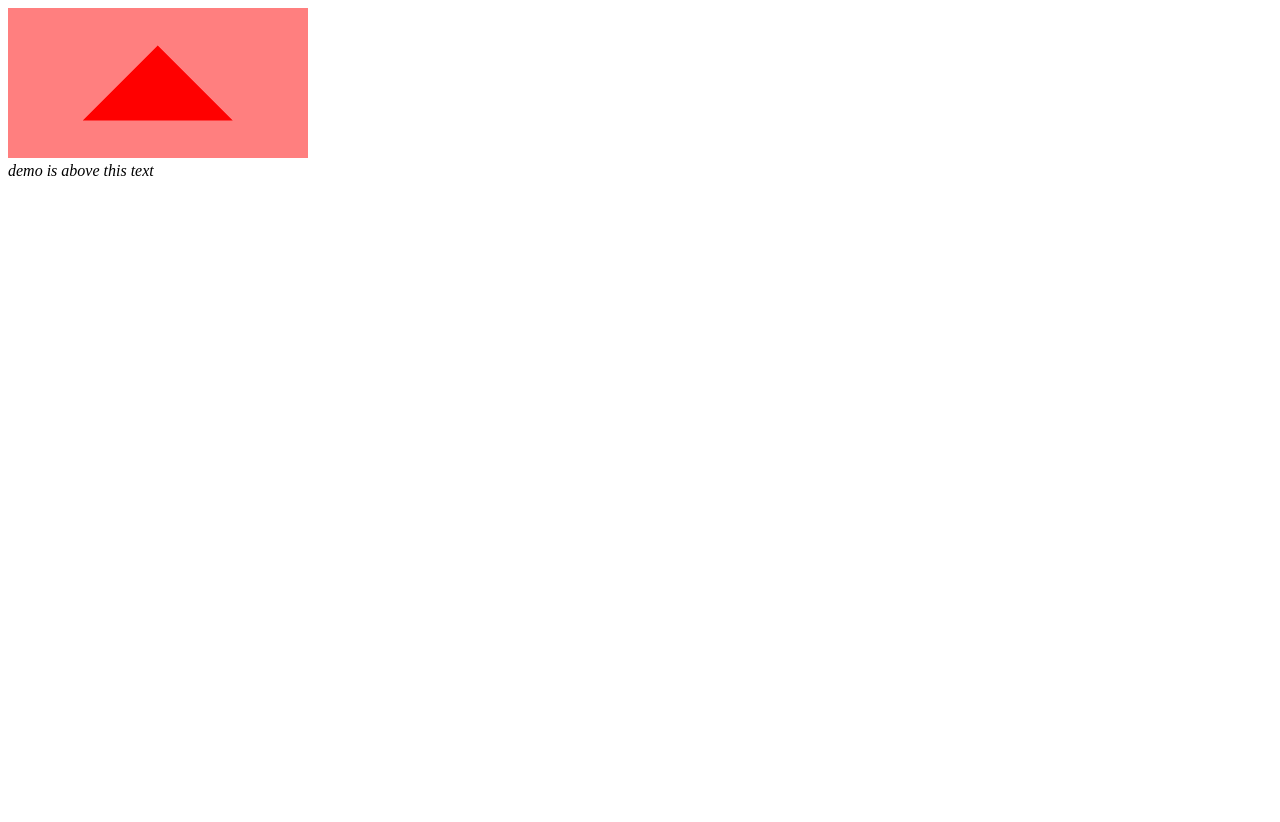
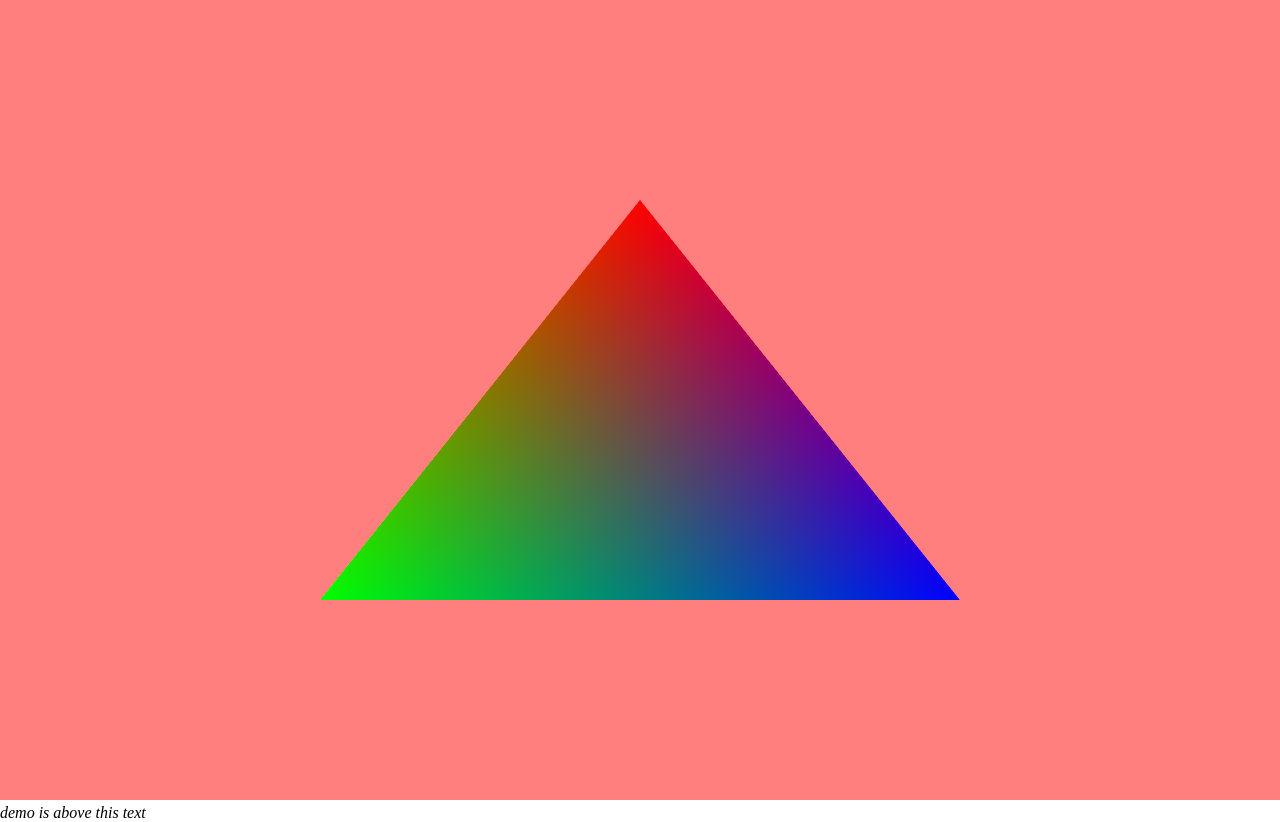
Before and after one commit to akami2733/webgl, a plain HTML site: page index.html in a window 1280 px wide. Before the commit the page ends 800 px from the top, so only its background shows below. Drawn offline with Linux system fonts and the light colour scheme.

Commit message:
adding color to vertex

```diff
--- a/app.js
+++ b/app.js
@@ -2,23 +2,29 @@ var vertexShaderText = [
     'precision mediump float;',
     '',
     'attribute vec2 vertPosition;',
+    'attribute vec3 vertColor;',
+    'varying vec3 fragColor;',
+    'uniform float screenWidth;',
     '',
     'void main() {',
+    'fragColor = vertColor;',
     'gl_Position = vec4(vertPosition, 0.0, 1.0);',
     '}'
 ].join('\n')
 
 var fragmentShaderText = [
     'precision mediump float;',
+    'varying vec3 fragColor;',
     '',
     'void main() {',
-    'gl_FragColor = vec4(1.0, 0.0, 0.0, 1.0);',
+    'gl_FragColor = vec4(fragColor, 1.0);',
     '}'
 ].join('\n')
 
 var InitDemo = function() {
-    console.log('333')
     var canvas = document.getElementById('game_surface')
+    canvas.width = window.innerWidth
+    canvas.height = window.innerHeight
     var gl = canvas.getContext('webgl')
     if (!gl) {
         gl = canvas.getContext('experimental-webgl')
@@ -66,25 +72,35 @@ var InitDemo = function() {
     }
 
     var triangleVertices = [
-        0.0, 0.5,
-        -0.5, -0.5,
-        0.5, -0.5
+        0.0, 0.5, 1.0, 0.0, 0.0,
+        -0.5, -0.5, 0.0, 1.0, 0.0,
+        0.5, -0.5, 0.0, 0.0, 1.0
     ]
     var triangleVertexBufferObject = gl.createBuffer()
     gl.bindBuffer(gl.ARRAY_BUFFER, triangleVertexBufferObject)
     gl.bufferData(gl.ARRAY_BUFFER, new Float32Array(triangleVertices), gl.STATIC_DRAW)
 
     var positionAttribLocation = gl.getAttribLocation(program, 'vertPosition')
+    var colorAttribLocation = gl.getAttribLocation(program, 'vertColor')
     gl.vertexAttribPointer(
         positionAttribLocation,
         2,
         gl.FLOAT,
         gl.FALSE,
-        2 * Float32Array.BYTES_PER_ELEMENT,
+        5 * Float32Array.BYTES_PER_ELEMENT,
         0
+    )
+    gl.vertexAttribPointer(
+        colorAttribLocation,
+        3,
+        gl.FLOAT,
+        gl.FALSE,
+        5 * Float32Array.BYTES_PER_ELEMENT,
+        2 * Float32Array.BYTES_PER_ELEMENT
     )
 
     gl.enableVertexAttribArray(positionAttribLocation)
+    gl.enableVertexAttribArray(colorAttribLocation)
 
     gl.useProgram(program)
     gl.drawArrays(gl.TRIANGLES, 0, 3)
--- a/index.html
+++ b/index.html
@@ -4,9 +4,10 @@
     <meta charset="UTF-8">
     <meta name="viewport" content="width=device-width, initial-scale=1.0">
     <title>webgl</title>
+    <link rel="stylesheet" href="style.css">
 </head>
 <body onload="InitDemo()">
-    <canvas id="game_surface">
+    <canvas id="game_surface" width="100%" height="100%">
         your browser does not support html5
     </canvas>
     <br>
--- /dev/null
+++ b/style.css
@@ -0,0 +1,3 @@
+body {
+    margin: 0;
+}
```
